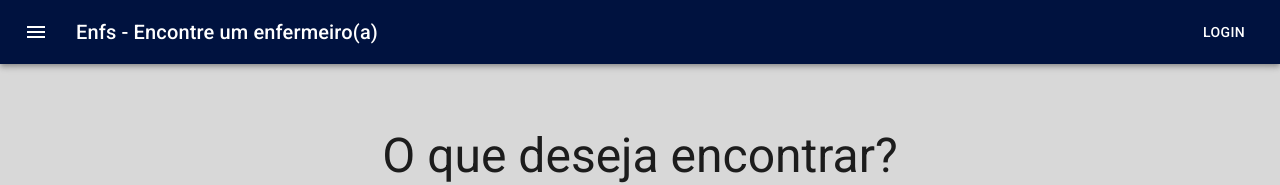
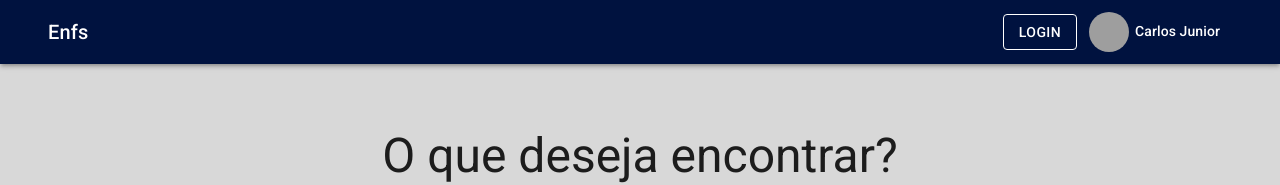
Before and after one commit to juniortro/enfs, a Next.js app: page / in a window 1280 px wide. Shown: the top 185 px of the page. Built offline with nearby package versions, Linux system fonts and the light colour scheme; grey boxes are pictures that could not be loaded.

Commit message:
personalizado header

```diff
--- a/pages/index.jsx
+++ b/pages/index.jsx
@@ -47,7 +47,7 @@ const Home = () => {
           </IconButton>
         </Paper>
 
-        <Container maxWidth="md" classeName={classes.cardGrid}>
+        <Container maxWidth="lg" classeName={classes.cardGrid}>
             <Typography component="h2" variant="h4" align="center" color="textPrimary">
               Destaques
             </Typography>
--- a/src/components/Header.jsx
+++ b/src/components/Header.jsx
@@ -1,12 +1,22 @@
-import * as React from 'react';
-import AppBar from '@material-ui/core/AppBar'
-import Toolbar from '@material-ui/core/Toolbar';
-import Typography from '@material-ui/core/Typography';
-import Button from '@material-ui/core/Button';
-import IconButton from '@material-ui/core/IconButton';
+import {useState} from 'react';
+import Link from 'next/link'
+import {
+  AppBar,
+  Toolbar,
+  Typography,
+  Button,
+  IconButton,
+  Container,
+  Avatar,
+  Menu,
+  MenuItem,
+  Divider,
+ } from '@material-ui/core'
+
 import MenuIcon from '@material-ui/icons/Menu';
 
 import { makeStyles } from '@material-ui/core/styles';
+import { AccountCircle } from '@material-ui/icons';
 
 const useStyles = makeStyles((theme) => ({
  root: {
@@ -18,30 +28,63 @@ const useStyles = makeStyles((theme) => ({
  title: {
    flexGrow: 1,
  },
+ userName: {
+   marginLeft: 6,
+ },
+ divider: {
+   margin: '8px 0',
+ },
 }));
 
 export default function Header() {
   const classes = useStyles();
+  const [anchorUserMenu, setAnchorUserMenu] = useState(false)
+
+  const openUserMenu = Boolean(anchorUserMenu);
 
   return (
-    <div className={classes.root}>
-        <AppBar position="static">
-          <Toolbar>
-            <IconButton
-              size="medium"
-              edge="start"
-              color="inherit"
-              aria-label="menu"
-              className={classes.menuButton}
-            >
-              <MenuIcon />
-            </IconButton>
-            <Typography variant="h6" className={classes.title}>
-              Enfs - Encontre um enfermeiro(a)
-            </Typography>
-            <Button color="inherit">Login</Button>
-          </Toolbar>
+    <>
+        <AppBar position="static" elevation={3}>
+          <Container maxWidth="lg">
+            <Toolbar>
+              <Typography variant="h6" className={classes.title}>
+                Enfs
+              </Typography>
+              <Link href="/user/publish">
+                <Button color="inherit" variant="outlined">Login</Button>
+              </Link>
+              <IconButton color="secondary" onClick={(e) => setAnchorUserMenu(e.currentTarget)}>
+                {
+                  true == true
+                  ? <Avatar src="https://source.unsplash.com/random" />
+                  : <AccountCircle />
+                }
+                <Typography variant="subtitle2" color="secondary" className={classes.userName}>
+                  Carlos Junior
+                </Typography>
+              </IconButton>
+
+              <Menu
+                anchorEl={anchorUserMenu}
+                open={openUserMenu}
+                onClose={() => setAnchorUserMenu(null)}
+                anchorOrigin={{
+                  vertical: 'top',
+                  horizontal: 'right',
+                }}
+              >
+                <Link href="/user/dashboard">
+                  <MenuItem>Meus pedidos</MenuItem>
+                </Link>
+                <Link href="/user/publish">
+                  <MenuItem>Publicar novo pedido</MenuItem>
+                </Link>
+                <Divider className={classes.divider}/>
+                <MenuItem>Sair</MenuItem>
+              </Menu>
+            </Toolbar>
+          </Container>
         </AppBar>
-    </div>
+    </>
   );
 }
```
